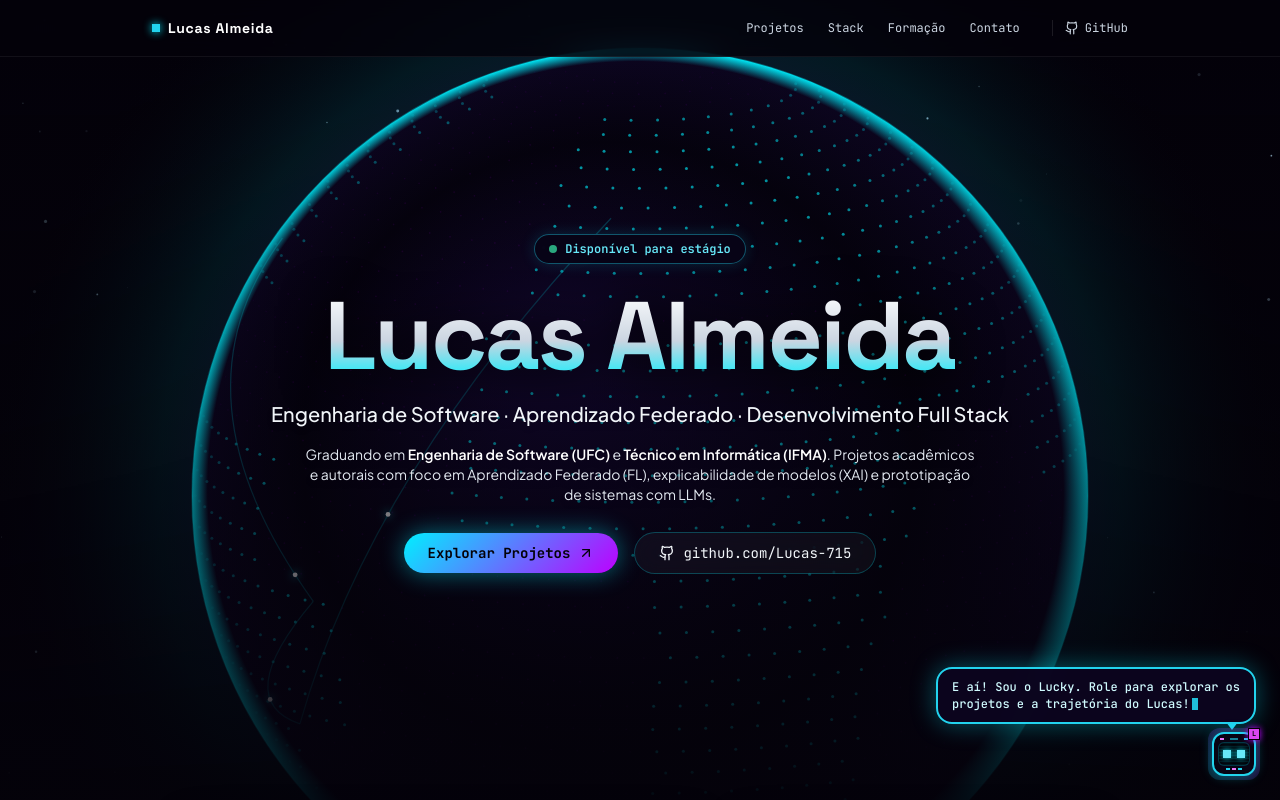
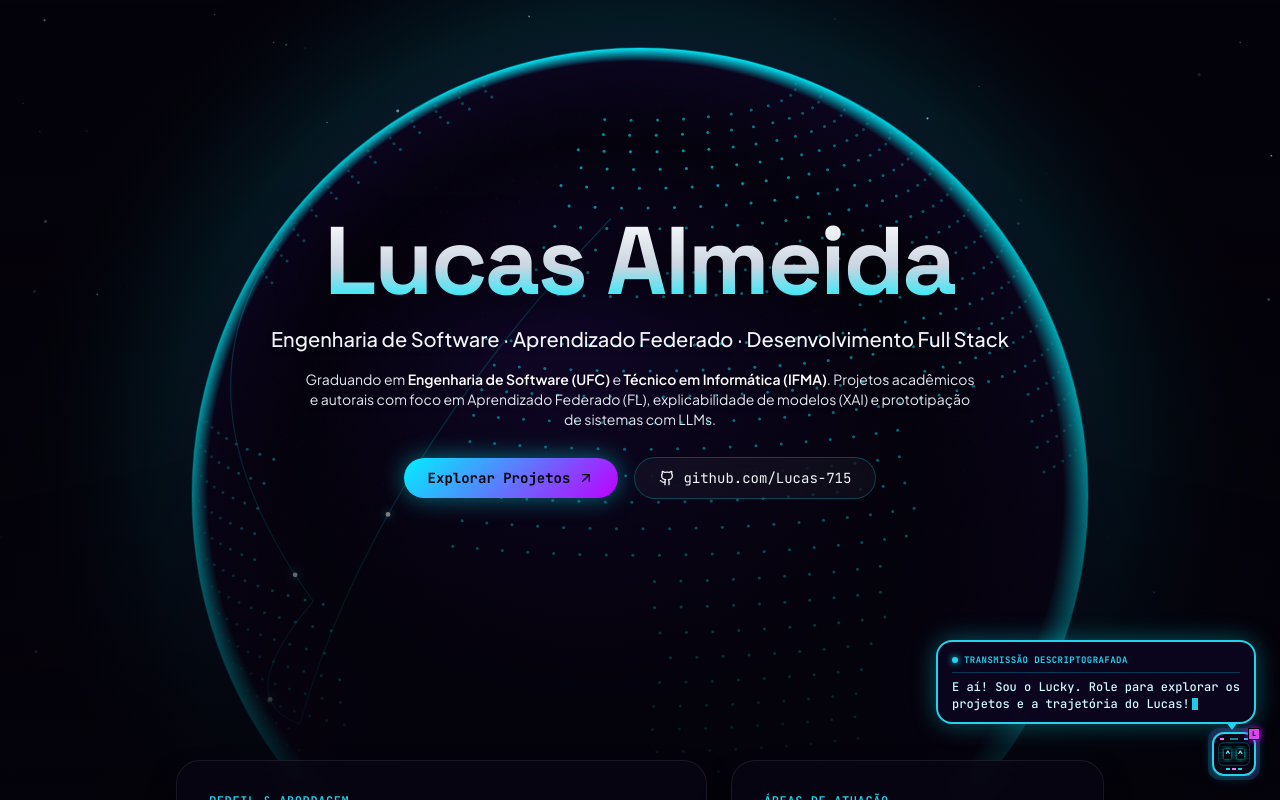
Before and after one commit to Lucas-715/Portifolio, a React (Vite) app: page / in a window 1280 px wide. Shown: the top 800 px of the page. Built offline with nearby package versions, Linux system fonts and the light colour scheme.

Commit message:
feat: add cyberpunk message decryptor, inspect detection reaction and remove navbar & badges

```diff
--- a/src/App.tsx
+++ b/src/App.tsx
@@ -23,7 +23,6 @@ import {
 
 export function App() {
   const [isIfoodRef, setIsIfoodRef] = useState(false);
-  const [activeSection, setActiveSection] = useState<string | null>(null);
   const [activeDrawerProject, setActiveDrawerProject] = useState<MainProject | null>(null);
   const [lightboxImage, setLightboxImage] = useState<string | null>(null);
 
@@ -54,47 +53,6 @@ export function App() {
     return () => observer.disconnect();
   }, []);
 
-  // Navbar Scroll-Spy: Top (hero) = null, Bottom = 'contato'
-  useEffect(() => {
-    const sections = ['projetos', 'skills', 'formacao', 'contato'];
-
-    const handleScroll = () => {
-      const scrollY = window.scrollY;
-      const viewportHeight = window.innerHeight;
-      const fullHeight = document.documentElement.scrollHeight;
-
-      // 1. Hero is visible: no active nav link
-      if (scrollY < 280) {
-        setActiveSection(null);
-        return;
-      }
-
-      // 2. Reached bottom of page: Contato MUST be active
-      if (scrollY + viewportHeight >= fullHeight - 120) {
-        setActiveSection('contato');
-        return;
-      }
-
-      // 3. Otherwise detect section in current viewport
-      for (let i = sections.length - 1; i >= 0; i--) {
-        const id = sections[i];
-        const el = document.getElementById(id);
-        if (el) {
-          const rect = el.getBoundingClientRect();
-          if (rect.top <= viewportHeight * 0.45 && rect.bottom >= viewportHeight * 0.15) {
-            setActiveSection(id);
-            return;
-          }
-        }
-      }
-    };
-
-    window.addEventListener('scroll', handleScroll, { passive: true });
-    handleScroll();
-
-    return () => window.removeEventListener('scroll', handleScroll);
-  }, []);
-
   return (
     <div className="relative min-h-screen bg-[#04020a] text-slate-100 selection:bg-cyan-500/30 selection:text-white overflow-x-hidden">
       {/* 1. 3D ORBITAL GLOBE */}
@@ -103,66 +61,11 @@ export function App() {
       {/* 2. COMPACT CYBERPUNK ASSISTANT (LUCKY) */}
       <LuckyAssistant />
 
-      {/* 3. SLIM HYBRID NAVBAR WITH SCROLL-SPY */}
-      <header className="fixed top-0 inset-x-0 z-40 bg-[#04020a]/80 backdrop-blur-md border-b border-white/[0.06] transition-all">
-        <div className="max-w-5xl mx-auto px-6 h-14 flex items-center justify-between">
-          <a
-            href="#top"
-            className="font-display font-bold text-sm tracking-wider text-white hover:text-cyan-300 transition-colors flex items-center gap-2"
-          >
-            <span className="w-2 h-2 rounded-xs bg-cyan-400 shadow-[0_0_8px_#00f0ff]" />
-            <span>Lucas Almeida</span>
-          </a>
-
-          <nav aria-label="Navegação principal" className="hidden sm:flex items-center gap-6 text-xs font-mono">
-            {[
-              { id: 'projetos', label: 'Projetos' },
-              { id: 'skills', label: 'Stack' },
-              { id: 'formacao', label: 'Formação' },
-              { id: 'contato', label: 'Contato' },
-            ].map((item) => (
-              <a
-                key={item.id}
-                href={`#${item.id}`}
-                className={`transition-colors py-1 relative ${
-                  activeSection === item.id
-                    ? 'text-cyan-300 font-bold'
-                    : 'text-slate-300 hover:text-white'
-                }`}
-              >
-                {item.label}
-                {activeSection === item.id && (
-                  <span className="absolute -bottom-2.5 inset-x-0 h-0.5 bg-cyan-400 shadow-[0_0_8px_#00f0ff]" />
-                )}
-              </a>
-            ))}
-
-            <a
-              href={CONTACT_INFO.github}
-              target="_blank"
-              rel="noopener noreferrer"
-              className="text-slate-300 hover:text-white transition-colors flex items-center gap-1.5 ml-2 pl-3 border-l border-white/10"
-              title="GitHub de Lucas Almeida"
-            >
-              <Github className="w-3.5 h-3.5" />
-              <span>GitHub</span>
-            </a>
-          </nav>
-
-          <a
-            href="#projetos"
-            className="sm:hidden px-3 py-1 rounded-full bg-cyan-500/20 text-cyan-200 border border-cyan-400/40 text-xs font-mono font-bold"
-          >
-            Projetos
-          </a>
-        </div>
-      </header>
-
-      {/* 4. OPTIONAL DYNAMIC CONTEXT BANNER (?ref=ifood) */}
+      {/* 3. OPTIONAL DYNAMIC CONTEXT BANNER (?ref=ifood) */}
       {isIfoodRef && (
         <aside
           aria-label="Notificação de contexto"
-          className="fixed top-16 inset-x-0 z-30 px-6 pointer-events-none"
+          className="fixed top-4 inset-x-0 z-30 px-6 pointer-events-none"
         >
           <div className="max-w-xl mx-auto px-4 py-2 rounded-full bg-rose-950/90 border border-rose-500/40 backdrop-blur-md shadow-[0_0_20px_rgba(244,63,94,0.3)] flex items-center justify-between text-xs font-mono text-rose-200 pointer-events-auto">
             <span className="flex items-center gap-2">
@@ -180,16 +83,11 @@ export function App() {
       )}
 
       {/* MAIN CONTENT */}
-      <main id="top" className="relative z-10 pt-14">
+      <main id="top" className="relative z-10 pt-4">
         {/* HERO SECTION */}
-        <section className="min-h-[85vh] flex flex-col items-center justify-center pt-20 pb-16 px-6 sm:px-12 text-center">
+        <section className="min-h-[85vh] flex flex-col items-center justify-center pt-16 pb-16 px-6 sm:px-12 text-center">
           <div className="max-w-3xl mx-auto flex flex-col items-center relative">
             <div className="absolute -inset-10 bg-radial from-[#04020a]/95 via-[#04020a]/80 to-transparent -z-10 blur-2xl pointer-events-none" />
-
-            <div className="inline-flex items-center gap-2 px-3.5 py-1.5 rounded-full bg-[#080417]/95 border border-cyan-400/40 text-xs font-mono text-cyan-300 mb-6 backdrop-blur-md shadow-[0_0_15px_rgba(0,240,255,0.15)]">
-              <span className="w-2 h-2 rounded-full bg-emerald-400 animate-pulse" />
-              <span className="font-semibold">Disponível para estágio</span>
-            </div>
 
             <h1 className="font-display text-5xl sm:text-7xl md:text-8xl font-extrabold tracking-tight text-cyber-gradient leading-[1.04] drop-shadow-[0_4px_24px_rgba(0,0,0,0.9)]">
               Lucas Almeida
@@ -241,9 +139,6 @@ export function App() {
                   </p>
                   <p>
                     Em projetos acadêmicos e autorais, desenvolvo desde interfaces com Vue.js 3 e Next.js até experimentos de Machine Learning com PyTorch com múltiplas sementes e desvio padrão.
-                  </p>
-                  <p className="text-xs font-mono text-cyan-300 font-semibold pt-1">
-                    Líder do Time de Cursos no PAE (UFC)
                   </p>
                 </div>
               </div>
--- a/src/components/CompactProjectCard.tsx
+++ b/src/components/CompactProjectCard.tsx
@@ -59,7 +59,7 @@ export const CompactProjectCard: React.FC<CompactProjectCardProps> = ({
                   {project.statusBadge}
                 </span>
                 <span className="text-xs font-mono text-slate-400">
-                  {project.number} // DESTAQUE PRINCIPAL
+                  {project.number}
                 </span>
               </div>
 
--- a/src/components/LuckyAssistant.tsx
+++ b/src/components/LuckyAssistant.tsx
@@ -32,10 +32,18 @@ const COMPLAINT_PHRASES = [
 
 const CUTE_FREQS = [523.25, 587.33, 659.25, 783.99, 880.00, 1046.50];
 
+const CIPHER_GLYPHS = '01#@!$%&*<>{}[]/?~+=ABCDEF0123456789§∆';
+
+const getRandomCipherChar = () => {
+  return CIPHER_GLYPHS[Math.floor(Math.random() * CIPHER_GLYPHS.length)];
+};
+
 export const LuckyAssistant: React.FC = () => {
   const [isOpen, setIsOpen] = useState(false);
   const [speechBubble, setSpeechBubble] = useState<string | null>(null);
   const [displayedSpeech, setDisplayedSpeech] = useState<string>('');
+  const [isDecrypting, setIsDecrypting] = useState(false);
+  const [isDecryptedBadge, setIsDecryptedBadge] = useState(false);
   const [eyeState, setEyeState] = useState<'normal' | 'blink' | 'happy' | 'scan' | 'angry' | 'charge'>('normal');
   const [eyeLook, setEyeLook] = useState({ x: 0, y: 0 });
   const [position, setPosition] = useState({ x: 24, y: 24 });
@@ -207,6 +215,8 @@ export const LuckyAssistant: React.FC = () => {
       clearTimeout(bubbleTimerRef.current);
       bubbleTimerRef.current = null;
     }
+    setIsDecrypting(false);
+    setIsDecryptedBadge(false);
     setSpeechBubble(text);
     setDisplayedSpeech('');
 
@@ -232,6 +242,77 @@ export const LuckyAssistant: React.FC = () => {
       bubbleTimerRef.current = null;
     }, comfortableReadingDuration);
   }, [playTypewriterClick]);
+
+  // Efeito cyberpunk de decodificação / descriptografia de mensagens criptografadas ao rolar a página
+  const showDecryptingBubble = useCallback(
+    (targetText: string, duration = 9500) => {
+      if (typingTimerRef.current) {
+        clearInterval(typingTimerRef.current);
+        typingTimerRef.current = null;
+      }
+      if (bubbleTimerRef.current) {
+        clearTimeout(bubbleTimerRef.current);
+        bubbleTimerRef.current = null;
+      }
+
+      setSpeechBubble(targetText);
+      setIsDecrypting(true);
+      setIsDecryptedBadge(false);
+      setEyeState('scan');
+
+      const totalLen = targetText.length;
+      let progress = 0;
+      let frame = 0;
+      const initialScrambleFrames = 6;
+
+      const interval = setInterval(() => {
+        frame++;
+
+        if (frame <= initialScrambleFrames) {
+          // Fase 1: Cifra 100% criptografada aleatória
+          let scrambled = '';
+          const maxGlyphs = Math.min(totalLen, 48);
+          for (let i = 0; i < maxGlyphs; i++) {
+            scrambled += targetText[i] === ' ' ? ' ' : getRandomCipherChar();
+          }
+          setDisplayedSpeech(scrambled);
+          playTypewriterClick();
+        } else {
+          // Fase 2: Descriptografia progressiva caractere a caractere
+          progress += 3;
+          if (progress >= totalLen) {
+            setDisplayedSpeech(targetText);
+            setIsDecrypting(false);
+            setIsDecryptedBadge(true);
+            clearInterval(interval);
+            typingTimerRef.current = null;
+
+            playCuteChirpMelody(2);
+            setEyeState('happy');
+            setTimeout(() => setEyeState('normal'), 2500);
+
+            // Inicia o temporizador estendido para leitura relaxada após a descriptografia
+            const comfortableDuration = Math.max(duration, 5500 + totalLen * 50);
+            bubbleTimerRef.current = window.setTimeout(() => {
+              setSpeechBubble((current) => (current === targetText ? null : current));
+              setIsDecryptedBadge(false);
+              bubbleTimerRef.current = null;
+            }, comfortableDuration);
+          } else {
+            let currentStr = targetText.slice(0, progress);
+            for (let i = progress; i < totalLen; i++) {
+              currentStr += targetText[i] === ' ' ? ' ' : getRandomCipherChar();
+            }
+            setDisplayedSpeech(currentStr);
+            playTypewriterClick();
+          }
+        }
+      }, 28);
+
+      typingTimerRef.current = interval as unknown as number;
+    },
+    [playTypewriterClick, playCuteChirpMelody]
+  );
 
   // Blinking & scanning loops
   useEffect(() => {
@@ -311,15 +392,12 @@ export const LuckyAssistant: React.FC = () => {
             setTimeout(() => setTiltAngle(0), 500);
           }
 
-          // Trigger section speech if cooldown passed (duração estendida de ~9.5s para leitura tranquila ao rolar)
+          // Trigger section speech if cooldown passed (descriptografia visual cyberpunk ao descer a página)
           const now = Date.now();
           const lastSpoken = sectionCooldownRef.current[currentSec] || 0;
-          if (now - lastSpoken > 26000 && prevSec !== null) {
+          if (now - lastSpoken > 24000 && prevSec !== null) {
             sectionCooldownRef.current[currentSec] = now;
-            showBubble(secConfig.phrase, 9500);
-            playCuteChirpMelody(2);
-            setEyeState('happy');
-            setTimeout(() => setEyeState('normal'), 2500);
+            showDecryptingBubble(secConfig.phrase, 9500);
           }
         }
       }
@@ -327,33 +405,38 @@ export const LuckyAssistant: React.FC = () => {
 
     window.addEventListener('scroll', handleScrollWatcher, { passive: true });
     return () => window.removeEventListener('scroll', handleScrollWatcher);
-  }, [followMouse, isPreparingFollow, showBubble, playCuteChirpMelody]);
+  }, [followMouse, isPreparingFollow, showDecryptingBubble]);
 
-  // REAÇÃO AO MODO INSPECIONAR / DEVTOOLS
+  // REAÇÃO AO MODO INSPECIONAR / DEVTOOLS (Sabe exatamente o que o usuário está fazendo)
   useEffect(() => {
     let lastInspectSpoken = 0;
 
     const triggerInspectSpeech = () => {
       const now = Date.now();
-      if (now - lastInspectSpoken < 25000) return; // 25s cooldown
+      if (now - lastInspectSpoken < 18000) return; // 18s cooldown
       lastInspectSpoken = now;
 
       const phrases = [
-        'Opa, abrindo o Inspecionar? 👀 Pode auditar o código à vontade: TypeScript puro, Tailwind e zero gambiarra!',
-        'Modo Inspecionar ativado! 🕵️ Analisando os componentes? O código fonte é 100% aberto no GitHub do Lucas!',
-        'Auditoria técnica em andamento! ⚡ No console tá tudo limpo, componentes modulares e testes com pytest.',
-        'Curioso sobre a arquitetura? 💻 Pode debugar à vontade: zero bibliotecas 3D pesadas e 100% responsivo!',
+        'Eu sei exatamente o que você está fazendo... Achou que eu não ia ver você abrindo o Inspecionar? 👀 Pode auditar, o código é 100% limpo e modular!',
+        'Flagrado no Inspecionar! 🤖🔍 Eu sei o que você está fazendo aí! Fique à vontade para inspecionar os componentes, hooks e testes!',
+        'Opa! Eu sei o que você está fazendo... 🕵️ Abrindo as ferramentas de desenvolvedor? Pode debugar com calma, zero gambiarras!',
+        'Não adianta disfarçar, eu sei o que você está fazendo! 👀 Inspecionando o código do Lucas? Tudo feito com boas práticas e TypeScript puro!',
       ];
       const text = phrases[Math.floor(Math.random() * phrases.length)];
 
-      showBubble(text, 4500);
+      showBubble(text, 8500);
       playCuteChirpMelody(3);
       setEyeState('scan');
-      setTimeout(() => setEyeState('happy'), 1600);
-      setTimeout(() => setEyeState('normal'), 3200);
+      setTimeout(() => setEyeState('happy'), 1800);
+      setTimeout(() => setEyeState('normal'), 3500);
     };
 
-    // 1. Atalhos de teclado comuns de Inspecionar (F12, Ctrl+Shift+I, Ctrl+Shift+J, Ctrl+Shift+C)
+    // 1. Ao clicar com o botão direito para apertar em "Inspecionar" no navegador
+    const handleContextMenu = () => {
+      triggerInspectSpeech();
+    };
+
+    // 2. Atalhos de teclado comuns de Inspecionar (F12, Ctrl+Shift+I, Ctrl+Shift+J, Ctrl+Shift+C)
     const handleInspectKeys = (e: KeyboardEvent) => {
       const isCtrlOrMeta = e.ctrlKey || e.metaKey;
       const isShift = e.shiftKey;
@@ -367,7 +450,7 @@ export const LuckyAssistant: React.FC = () => {
       }
     };
 
-    // 2. Detecção de dock do DevTools por redimensionamento assimétrico da viewport
+    // 3. Detecção de dock do DevTools por redimensionamento assimétrico da viewport
     let resizeTimer: number;
     const handleResize = () => {
       clearTimeout(resizeTimer);
@@ -381,7 +464,7 @@ export const LuckyAssistant: React.FC = () => {
       }, 300);
     };
 
-    // 3. Console getter probe: acionado na avaliação do console pelo navegador
+    // 4. Console getter probe: acionado na avaliação do console pelo navegador
     const element = new Image();
     Object.defineProperty(element, 'id', {
       get: function () {
@@ -394,10 +477,12 @@ export const LuckyAssistant: React.FC = () => {
       console.debug('%c', element);
     }, 2500);
 
+    window.addEventListener('contextmenu', handleContextMenu);
     window.addEventListener('keydown', handleInspectKeys);
     window.addEventListener('resize', handleResize);
 
     return () => {
+      window.removeEventListener('contextmenu', handleContextMenu);
       window.removeEventListener('keydown', handleInspectKeys);
       window.removeEventListener('resize', handleResize);
       clearInterval(consoleProbe);
@@ -1064,21 +1149,43 @@ export const LuckyAssistant: React.FC = () => {
           dockSide === 'left' ? 'items-start' : 'items-end'
         }`}
       >
-        {/* SPEECH BUBBLE WITH REAL TYPEWRITER EFFECT */}
+        {/* SPEECH BUBBLE WITH REAL TYPEWRITER EFFECT & CYPHER DECRYPTOR */}
         {speechBubble && (
           <div
             onClick={() => setSpeechBubble(null)}
             title="Clique para fechar"
-            className={`mb-2 max-w-[280px] sm:max-w-[320px] bg-[#0c051f]/95 border-2 border-cyan-400 text-cyan-100 text-xs font-mono px-3.5 py-2.5 rounded-2xl shadow-[0_0_25px_rgba(0,240,255,0.35)] backdrop-blur-md animate-fadeIn relative cursor-pointer select-none ${
+            className={`mb-2 max-w-[280px] sm:max-w-[320px] bg-[#0c051f]/95 border-2 text-xs font-mono px-3.5 py-2.5 rounded-2xl backdrop-blur-md animate-fadeIn relative cursor-pointer select-none transition-all ${
+              isDecrypting
+                ? 'border-emerald-400 text-emerald-200 shadow-[0_0_25px_rgba(16,185,129,0.35)]'
+                : 'border-cyan-400 text-cyan-100 shadow-[0_0_25px_rgba(0,240,255,0.35)]'
+            } ${
               dockSide === 'left' ? 'rounded-bl-xs' : 'rounded-br-xs'
             }`}
           >
-            <p className="leading-snug font-medium">
+            {isDecrypting && (
+              <div className="flex items-center gap-1.5 pb-1 mb-1.5 border-b border-emerald-500/30 text-[9px] font-mono text-emerald-400 font-bold uppercase tracking-wider">
+                <span className="w-1.5 h-1.5 rounded-full bg-emerald-400 animate-ping shrink-0" />
+                <span>DECRIPTANDO TRANSMISSÃO...</span>
+              </div>
+            )}
+            {isDecryptedBadge && !isDecrypting && (
+              <div className="flex items-center gap-1.5 pb-1 mb-1.5 border-b border-cyan-500/30 text-[9px] font-mono text-cyan-400 font-bold uppercase tracking-wider">
+                <span className="w-1.5 h-1.5 rounded-full bg-cyan-400 shadow-[0_0_6px_#00f0ff] shrink-0" />
+                <span>TRANSMISSÃO DESCRIPTOGRAFADA</span>
+              </div>
+            )}
+            <p className="leading-snug font-medium break-words">
               {displayedSpeech}
-              <span className="inline-block w-1.5 h-3 bg-cyan-400 ml-0.5 animate-pulse align-middle" />
+              <span
+                className={`inline-block w-1.5 h-3 ${
+                  isDecrypting ? 'bg-emerald-400' : 'bg-cyan-400'
+                } ml-0.5 animate-pulse align-middle`}
+              />
             </p>
             <div
-              className={`absolute -bottom-2 w-0 h-0 border-l-[6px] border-l-transparent border-r-[6px] border-r-transparent border-t-[8px] border-t-cyan-400 ${
+              className={`absolute -bottom-2 w-0 h-0 border-l-[6px] border-l-transparent border-r-[6px] border-r-transparent border-t-[8px] ${
+                isDecrypting ? 'border-t-emerald-400' : 'border-t-cyan-400'
+              } ${
                 dockSide === 'left' ? 'left-4' : 'right-4'
               }`}
             />
```
